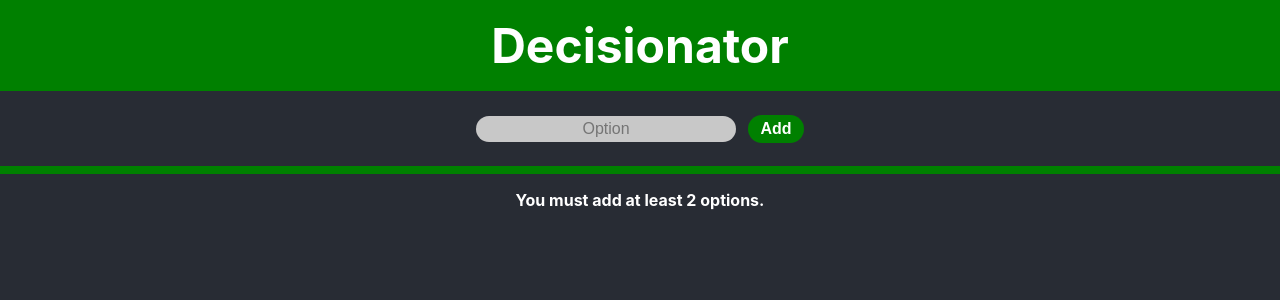
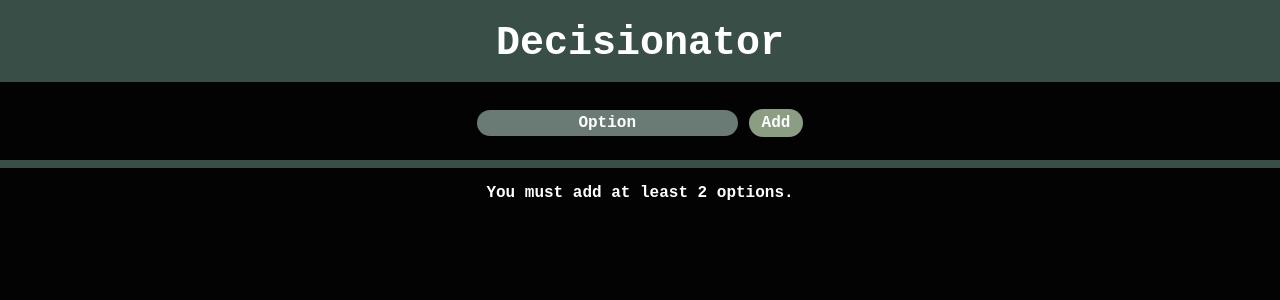
Before and after one commit to hayleyw7/decisionator, a React (Create React App) app: page / in a window 1280 px wide. Shown: the top 300 px of the page. Built offline with nearby package versions, Linux system fonts and the light colour scheme.

Commit message:
Add colors and font

```diff
--- a/src/components/App/App.css
+++ b/src/components/App/App.css
@@ -1,33 +1,25 @@
 body {
   text-align: center;
-  background-color: #282c34;
+  background-color: #040303;
   color: white;
+  font-family: 'Courier New', monospace;
 }
 
 h1 {
-  background: green;
-  margin: 0 0 1.5rem 0;
-  padding: 1rem;
-  font-size: 3rem;
-}
-
-.App-header {
-  background-color: #282c34;
-  min-height: 100vh;
-  display: flex;
-  flex-direction: column;
-  /* align-items: center; */
-  /* justify-content: center; */
-  font-size: calc(10px + 2vmin);
-  color: white;
+  background: #3a4e48;
+  margin: 0;
+  padding: 1.3rem 1rem 1rem 1rem;
+  font-size: 2.5rem;
+  font-family: 'Courier New', monospace;
 }
 
 button {
-  background-color: green;
+  background-color: #8b9d83;
   border: 0;
   color: white;
   font-weight: bold;
   font-size: 1rem;
   padding: .3rem .8rem .3rem .8rem;
   border-radius: 1rem;
+  font-family: 'Courier New', monospace;
 }
--- a/src/components/Card/Card.css
+++ b/src/components/Card/Card.css
@@ -2,8 +2,9 @@
   display: inline-block;
   margin: .5rem;
   padding: 5px;
-  background-color: #FFF;
   width: 20rem;
   color: #282c34;
   border-radius: 1rem;
+  background-color: #beb0a7;
+  font-weight: bold;
 }
--- a/src/components/Form/Form.css
+++ b/src/components/Form/Form.css
@@ -1,19 +1,27 @@
 form {
-  border-bottom: .5rem green solid;
-  padding-bottom: 1rem;
+  border-bottom: .5rem #3a4e48 solid;
+  padding: 1.7rem 0 1rem 0;
   margin-bottom: .9rem;
+  background-color: #040303;
+  color: white;
 }
 
-input {
-  color: #282c34;
+.input, select, textarea {
+  color: white;
   border-radius: 1rem;
   border: 0;
   padding: .25rem .5rem .25rem .5rem;
   margin: 0 .7rem .5rem 0;
   font-size: 1rem;
   width: 15.3rem;
-  background-color: 	#C8C8C8;
+  background-color: 	#6a7b76;
   text-align: center;
+  font-weight: bold;
+  font-family: 'Courier New', monospace;
+}
+
+input::placeholder{
+  color: white;
 }
 
 .decision-button {
--- a/src/components/Form/Form.js
+++ b/src/components/Form/Form.js
@@ -45,6 +45,7 @@ class Form extends Component {
           type='text'
           placeholder='Option'
           name='submittedIdea'
+          className='input'
           value={this.state.submittedIdea}
           onChange={e => this.handleChange(e)}
         />
```
